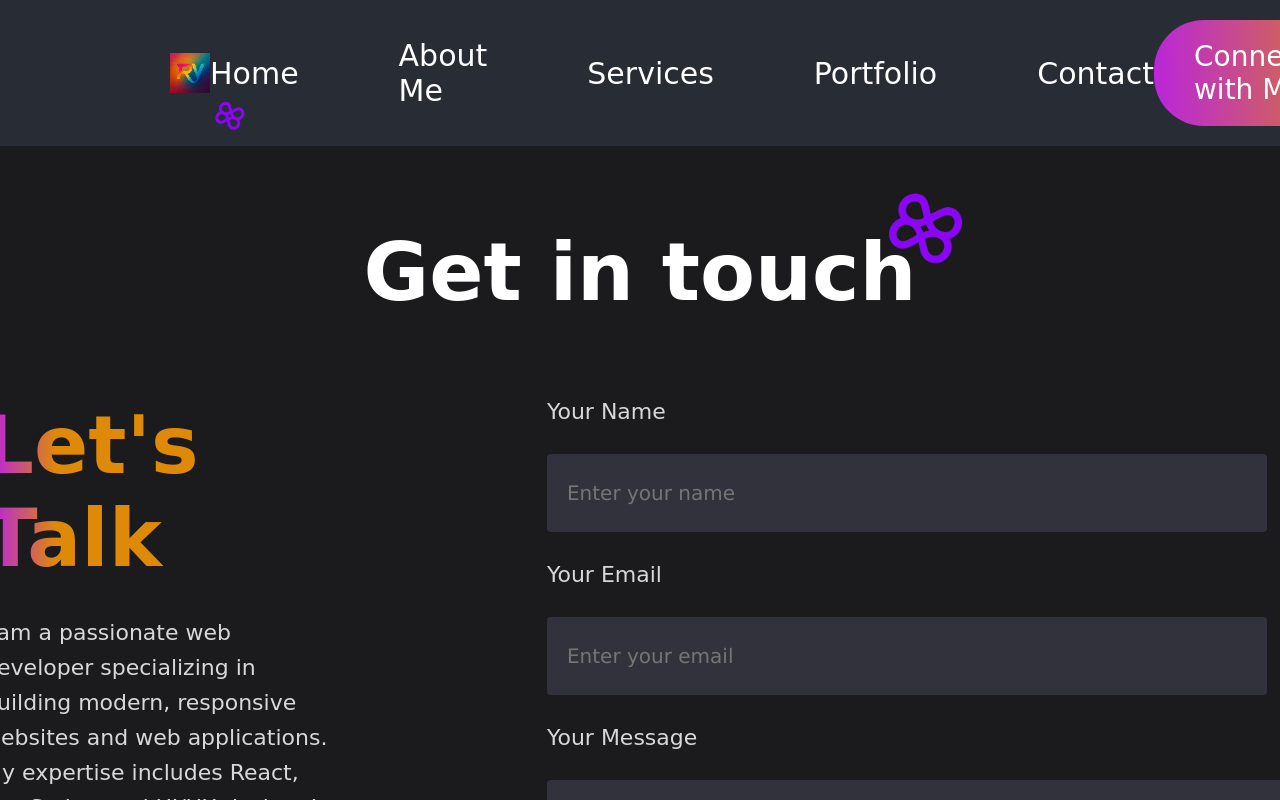
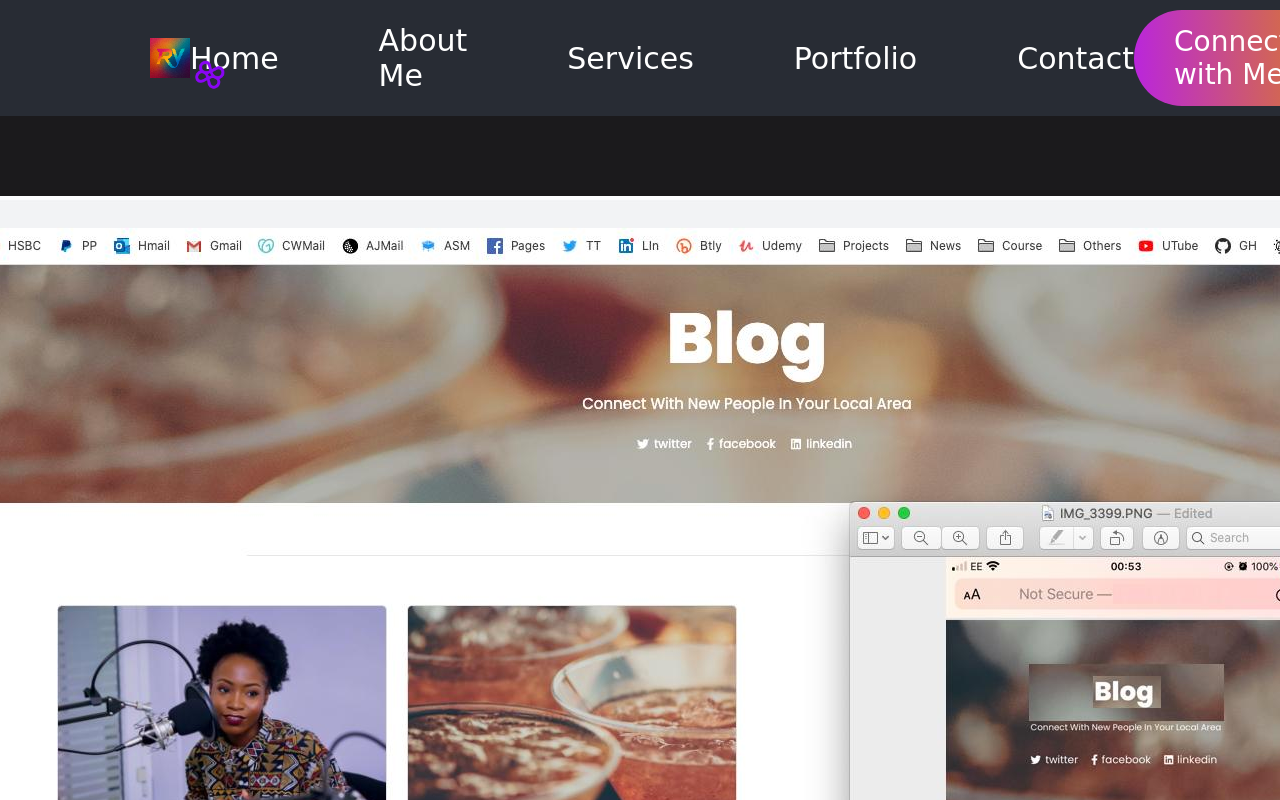
Before and after one commit to ritikv6/Portfolio, a React (Vite) app: page /Portfolio/Page1 in a window 1280 px wide. Shown: the top 800 px of the page. Built offline with nearby package versions, Linux system fonts and the light colour scheme; a web font is replaced by a local one.

Commit message:
added a new non working page

```diff
--- a/src/Page1.jsx
+++ b/src/Page1.jsx
@@ -1,14 +1,14 @@
-import Contact from "./component/Contact/Contact"
-import Footer from "./component/Footer/Footer"
-import Navbar from "./component/navbar/navbar"
+import Contact from "./component/Contact/Contact";
+import Footer from "./component/Footer/Footer";
+import Navbar from "./component/navbar/navbar";
+import GlidingWindow from "./Page1_component/floating_images/glidingwindow";
 
 const Page1 = () => {
-    return (
+  return (
     <div>
-
-    <Contact/>
-
+      <GlidingWindow/>
+      <Contact />
     </div>
-)
+  )
 }
 export default Page1;
--- /dev/null
+++ b/src/Page1_component/floating_images/gliding_window.css
@@ -0,0 +1,35 @@
+.gliding-window{
+    display: flex;
+    flex-direction: column;
+    align-items: center;
+    justify-content: center;
+    gap: 80px;
+    margin: 80px 0px;
+    width: 100%;
+    overflow: hidden;
+}
+.glider-track{
+    display: flex;
+    width: max-content;
+    animation: glide 3s linear infinite;
+    transition: 0.5s ease;
+}
+.glider-track img{
+    align-items: center;
+    width: 100%;
+    max-width: 100%;
+    height: 70vh;
+    overflow: hidden;
+    object-fit: cover;
+    flex-shrink: 0;
+    border-radius: 20px;
+
+}
+@keyframes glide
+  0% {
+    transform: translateX(0);
+  }
+  100% {
+    transform: translateX(-200%);
+  }
+}
--- /dev/null
+++ b/src/Page1_component/floating_images/glidingwindow.jsx
@@ -0,0 +1,19 @@
+import "./gliding_window.css";
+import work_img_1 from "../../assets/work_img_1.jpg";
+import work_img_2 from "../../assets/work_img_2.jpg";
+import work_img_3 from "../../assets/work_img_3.jpg";
+const GlidingWindow = () => {
+  return (
+    <div className="gliding-window">
+      <div className="gliding-track">
+        <img src={work_img_1} alt="work 1" />
+        <img src={work_img_2} alt="work 2" />
+        <img src={work_img_3} alt="work 3" />
+        <img src={work_img_1} alt="work 1 duplicate" />
+        <img src={work_img_2} alt="work 2 duplicate" />
+        <img src={work_img_3} alt="work 3 duplicate" />
+      </div>
+    </div>
+  );
+};
+export default GlidingWindow;
--- a/src/component/Mywork/Mywork.css
+++ b/src/component/Mywork/Mywork.css
@@ -19,7 +19,8 @@
     display: flex;
     gap: 20px;
 }
-.mywork arrow-btn {
+.mywork .arrow-btn {
+    text-decoration: none;
     font-size: 48px;
     padding: 10px 15px;
     margin-left: 20px;
@@ -29,7 +30,7 @@
     cursor: pointer;
     transition: 0.3s;
 }
-.mywork arrow-btn:hover {
+.mywork .arrow-btn:hover {
     transform: scale(1.1);
     transition: 0.5s;
     filter: brightness(1.5) saturate(1.2);
@@ -87,7 +88,8 @@
     font-size: 22px;
     font-weight: 500;
     margin-bottom: 80px;
-    cursor: pointer;
+    text-decoration: none;
+    color: inherit;
     transition: 0.6s;
     cursor: pointer;
 }
--- a/src/component/Mywork/Mywork.jsx
+++ b/src/component/Mywork/Mywork.jsx
@@ -1,14 +1,14 @@
-import React from 'react'
-import './Mywork.css'
-import theme_pattern from '../../assets/main_logo.png'
-import work_img_1 from '../../assets/work_img_1.jpg'
-import work_img_2 from '../../assets/work_img_2.jpg'
-import work_img_3 from '../../assets/work_img_3.jpg'
-import right_arrow from '../../assets/right_arrow.svg'
+import React from "react";
+import "./Mywork.css";
+import theme_pattern from "../../assets/main_logo.png";
+import work_img_1 from "../../assets/work_img_1.jpg";
+import work_img_2 from "../../assets/work_img_2.jpg";
+import work_img_3 from "../../assets/work_img_3.jpg";
+import right_arrow from "../../assets/right_arrow.svg";
 import { Link } from "react-router-dom";
 const Mywork = () => {
   return (
-        <div id='work' className='mywork'>
+    <div id="work" className="mywork">
       <div className="mywork-title">
         <h1>My Latest Work</h1>
 
@@ -34,12 +34,12 @@ const Mywork = () => {
           <img src={work_img_3} alt="" />
         </div>
       </div>
-            <div className="mywork-showmore">
+      <Link to="/page1" className="mywork-showmore">
         <p>Show More</p>
-                <img src={right_arrow} alt="" />
+        <img src={right_arrow} alt="arrow" />
+      </Link>
     </div>
-        </div>
-    )
-}
+  );
+};
 
 export default Mywork;
--- a/src/component/navbar/navbar.css
+++ b/src/component/navbar/navbar.css
@@ -2,7 +2,8 @@
     display: flex;
     align-items: center;
     justify-content: space-between;
-    padding: 20px 170px;
+    padding: 10px 150px;
+
 }
 
 .nav-menu{
@@ -15,7 +16,7 @@
 }
 
 .nav-connect{
-    padding: 20px 40px;
+    padding: 15px 40px;
     border-radius: 50px;
     background: linear-gradient(267deg, #da7c25 0.36%, #b923e1 102.06%);
     font-size: 28px;
@@ -36,6 +37,7 @@
 .nav-menu li img{
     transform: translate(0%,100%);
     position: absolute;
+    top: 15px;
     width: 40px;
     height: 40px;
 
```
Lines whose indentation alone changed are shown as unchanged.
